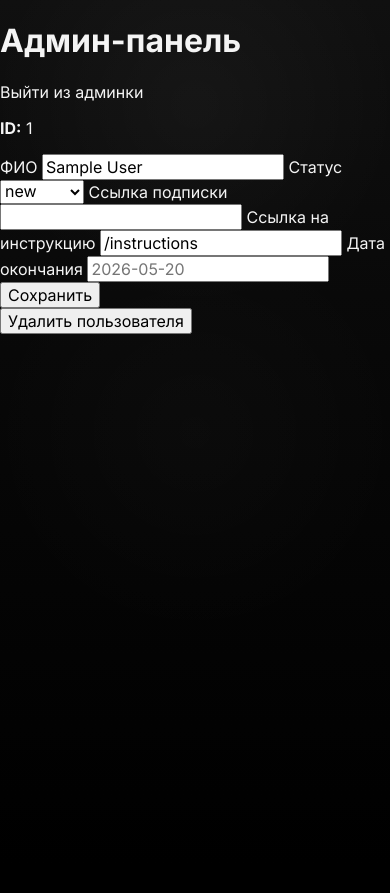
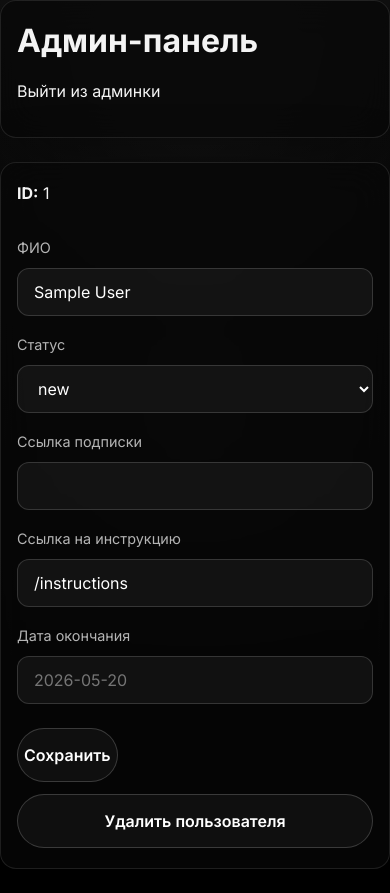
Before and after one commit to qqvoil/void, a Flask app: page /admin in a window 390 px wide. Before the commit the page ends 334 px from the top, so only its background shows below. Run offline with Flask 3, Linux system fonts and the light colour scheme; the visitor is signed in with stand-in values (Sample User, id 1); data comes from the database, SQL or seed files in the repository.

Commit message:
update style.css for mobile

```diff
--- a/static/style.css
+++ b/static/style.css
@@ -1984,3 +1984,110 @@ textarea {
     min-height: 56px;
   }
 }
+
+.card {
+  background: rgba(8, 8, 8, 0.72);
+  border: 1px solid rgba(255, 255, 255, 0.1);
+  border-radius: 24px;
+  padding: 30px;
+  margin: 0 auto 24px;
+  width: min(100%, 800px);
+  backdrop-filter: blur(18px);
+  box-shadow: 0 30px 80px rgba(0, 0, 0, 0.42);
+}
+
+.card h1, .card p {
+  margin-top: 0;
+}
+
+.card form {
+  display: grid;
+  gap: 12px;
+}
+
+.card label {
+  color: rgba(255, 255, 255, 0.7);
+  font-size: 0.9rem;
+  margin-top: 8px;
+}
+
+.card input, .card select {
+  width: 100%;
+  height: 50px;
+  border-radius: 12px;
+  padding: 0 16px;
+  background: rgba(255, 255, 255, 0.05);
+  border: 1px solid rgba(255, 255, 255, 0.15);
+  color: #fff;
+  font-size: 1rem;
+}
+
+.card button {
+  margin-top: 12px;
+  min-height: 54px;
+  border-radius: 999px;
+  background: rgba(255, 255, 255, 0.045);
+  border: 1px solid rgba(255, 255, 255, 0.18);
+  color: #fff;
+  font-weight: 600;
+  cursor: pointer;
+  transition: 0.3s;
+}
+
+.card button:hover {
+  background: #fff;
+  color: #000;
+}
+
+/* =========================================
+   ЖЕСТКИЙ АДАПТИВ ДЛЯ СМАРТФОНОВ (Экраны < 600px)
+   ========================================= */
+@media (max-width: 600px) {
+  /* Личный кабинет пользователя */
+  .dash-page {
+    padding: 85px 12px 20px; /* Убираем лишние отступы по бокам */
+  }
+
+  .dash-topbar {
+    width: calc(100% - 24px); /* Растягиваем шапку */
+  }
+
+  .dash-card {
+    padding: 20px 16px; /* Больше полезного пространства для контента */
+    border-radius: 20px;
+  }
+
+  .dash-title {
+    font-size: clamp(2rem, 8vw, 2.5rem); /* Аккуратно уменьшаем заголовок ЛК */
+  }
+
+  .dash-status {
+    width: 100%; /* Растягиваем статус */
+    justify-content: center; /* Центрируем текст внутри */
+  }
+
+  .dash-btn {
+    width: 100%; /* Делаем кнопки на 100% ширины для удобного тапа пальцем */
+    font-size: 0.95rem;
+    margin-top: 8px;
+  }
+
+  .dash-subscription-box {
+    padding: 14px;
+  }
+
+  .dash-subscription-url {
+    font-size: 0.85rem; /* Слегка уменьшаем ссылку, чтобы она не рвала блок */
+    line-height: 1.4;
+  }
+
+  /* Админка и базовые формы */
+  .card {
+    padding: 20px 16px;
+    border-radius: 16px;
+  }
+
+  .card input, .card select, .card button {
+    height: 48px; /* Удобная высота (touch-target) по стандартам Apple/Google */
+  }
+}
```
